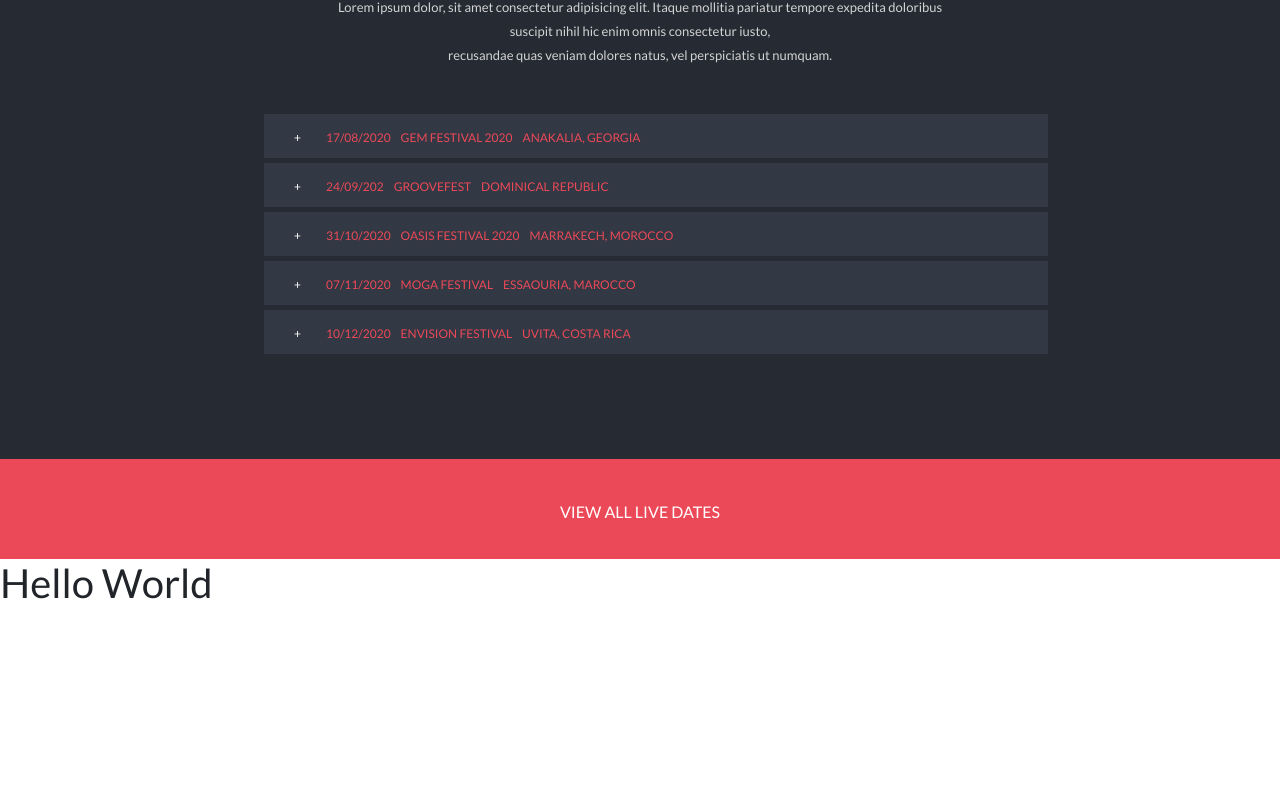
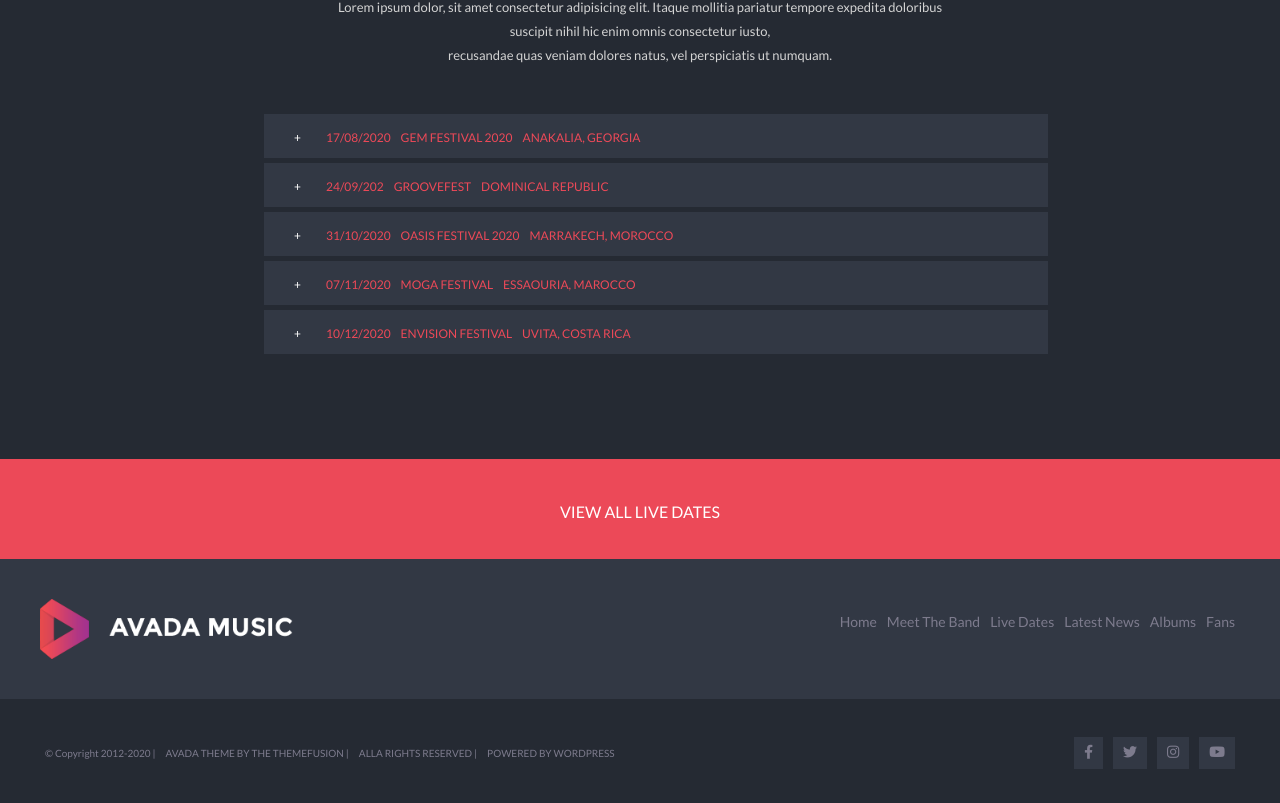
Before and after one commit to Vale-riad/proj-html-vuejs, a Vue app: page / in a window 1280 px wide. Shown: the part 3794-4597 px from the top of the page. Before the commit the page ends 4409 px from the top, so only its background shows below. Built offline with nearby package versions, Linux system fonts and the light colour scheme.

Commit message:
Aggiunge footer

```diff
--- a/src/components/AppFooter.vue
+++ b/src/components/AppFooter.vue
@@ -1,13 +1,111 @@
 <script>
 export default {
   name: "AppFooter",
+  data() {
+    return {
+      links: [
+        {
+          text: "Home",
+        },
+        {
+          text: "Meet The Band",
+        },
+        {
+          text: "Live Dates",
+        },
+        {
+          text: "Latest News",
+        },
+        {
+          text: "Albums",
+        },
+        {
+          text: "Fans",
+        },
+      ],
+    };
+  },
 };
 </script>
 
 <template>
-  <div>
-    <h1>Hello World</h1>
-  </div>
+  <footer>
+    <div class="footer-top">
+      <div class="logo">
+        <img src="../assets/avada-music-logo.png" />
+      </div>
+      <ul class="link">
+        <li v-for="(link, index) in links">
+          <a href="#">{{ link.text }}</a>
+        </li>
+      </ul>
+    </div>
+    <div class="footer-bottom">
+      <div class="copyright">
+        <a href="#">© Copyright 2012-2020 |</a>
+        <a href="#">AVADA THEME BY THE THEMEFUSION |</a>
+        <a href="#">ALLA RIGHTS RESERVED |</a>
+        <a href="#">POWERED BY WORDPRESS</a>
+      </div>
+      <div class="icons">
+        <a class="square" href="#"
+          ><i class="fa-brands fa-facebook-f icon"></i
+        ></a>
+        <a class="square" href="#"><i class="fa-brands fa-twitter icon"></i></a>
+        <a class="square" href="#"
+          ><i class="fa-brands fa-instagram icon"></i
+        ></a>
+        <a class="square" href="#"><i class="fa-brands fa-youtube icon"></i></a>
+      </div>
+    </div>
+  </footer>
 </template>
 
-<style lang="scss" scoped></style>
+<style lang="scss" scoped>
+.footer-top {
+  background-color: #323844;
+  padding: 40px;
+  display: flex;
+  justify-content: space-between;
+  align-items: center;
+  img {
+    height: 60px;
+  }
+  ul {
+    display: flex;
+    list-style: none;
+  }
+  a {
+    text-decoration: none;
+    padding: 5px;
+    color: #7d7b8d;
+  }
+  a {
+    font-size: 14px;
+  }
+}
+.footer-bottom {
+  background-color: #252a33;
+  padding: 40px;
+  display: flex;
+  justify-content: space-between;
+  align-items: center;
+  a {
+    color: #7d7b8d;
+    padding: 5px;
+    font-size: 10px;
+    text-decoration: none;
+  }
+  .icon {
+    font-size: 14px;
+    color: #7d7b8d;
+  }
+  .square {
+    height: 300px;
+    width: 300px;
+    background-color: #323844;
+    padding: 10px 10px 10px 10px;
+    margin: 5px;
+  }
+}
+</style>
```
